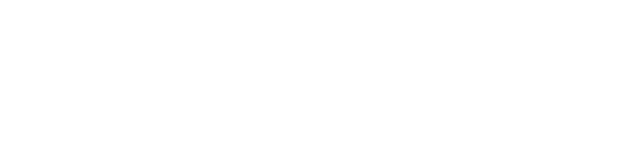
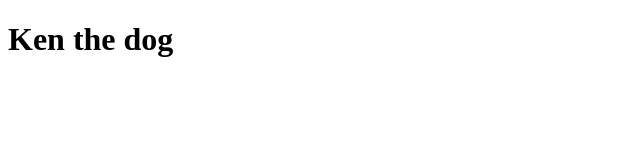
Before and after one commit to Kiptim54/my-pet, a plain HTML site: page my-pet.html in a window 1280 px wide. Shown: the whole page, without its empty margins (0-640 px from the left). Drawn offline with Linux system fonts and the light colour scheme.

Commit message:
add block heading

```diff
--- a/my-pet.html
+++ b/my-pet.html
@@ -3,5 +3,7 @@
 <head>
   <title>Ken | My Pet</title>
 </head>
+<body>
+  <h1>Ken the dog</h1>
 </body>
 </html>
```
